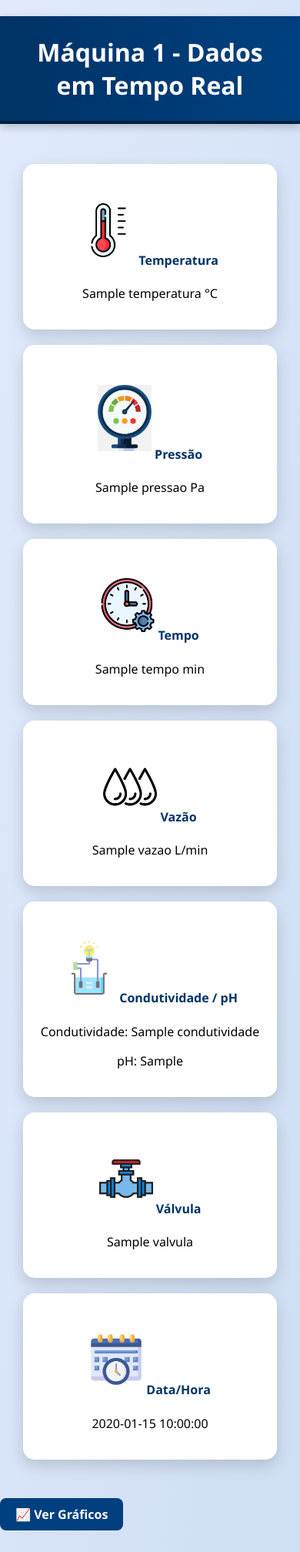
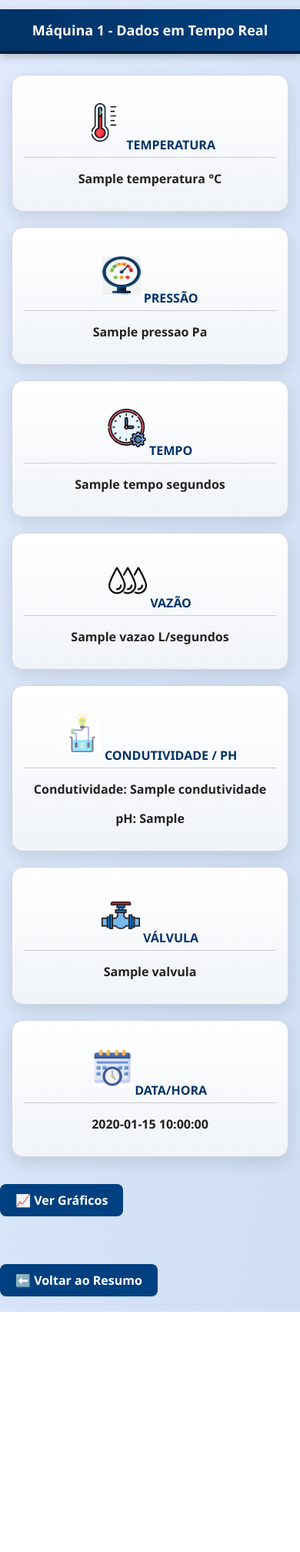
Before and after one commit to rodrigues-cyber/trabalhotextil-projeto, a Flask app: template templates/maquina1.html in a window 390 px wide. Shown: the top 2016 px of the page at 77% size. After the commit the page ends 1704 px from the top, so only its background shows below. Run offline with Flask 3, Linux system fonts and the light colour scheme; the template is opened without the code that fills it: most values are stand-ins (such as "Sample title", 1, 10 or a date in 2020).

Commit message:
Melhorias visuais na tela de login: layout, slogan e responsividade

```diff
--- a/static/style_maquinas.css
+++ b/static/style_maquinas.css
@@ -23,9 +23,10 @@ body {
 }
 
 .sensor-card {
-    background-color: white;
+    background: linear-gradient(to bottom, #ffffff, #f0f4f8);
+    border: 1px solid #d0d7e4;
     border-radius: 15px;
-    box-shadow: 0 8px 20px rgba(0, 0, 0, 0.15);
+    box-shadow: 0 8px 20px rgba(0, 0, 0, 0.1);
     padding: 20px;
     text-align: center;
     transition: transform 0.3s, box-shadow 0.3s;
@@ -38,11 +39,22 @@ body {
 
 .sensor-card h4 {
     color: #003366;
+    font-size: 16px;
+    text-transform: uppercase;
+    margin-bottom: 5px;
+    border-bottom: 1px solid #ccc;
+    padding-bottom: 5px;
+}
+
+.sensor-card p {
+    font-weight: bold;
+    color: #222;
 }
 
 .sensor-card img {
-    width: 70px;
-    margin: 10px 0;
+    width: 50px;
+    height: 50px;
+    margin-bottom: 10px;
 }
 
 .btn-voltar {
@@ -55,3 +67,19 @@ body {
     text-decoration: none;
     font-weight: bold;
 }
+
+@media (max-width: 600px) {
+    .sensor-container {
+        grid-template-columns: 1fr;
+        padding: 15px;
+    }
+
+    .sensor-card {
+        padding: 15px;
+    }
+
+    .header {
+        font-size: 18px;
+        padding: 15px;
+    }
+}
--- a/templates/dados.html
+++ b/templates/dados.html
@@ -35,7 +35,7 @@
         <div class="box-title">Vazão do Corante</div>
         <img src="{{ url_for('static', filename='vazao.png') }}">
         <div class="box-text">Medidor Magnético</div>
-        <div class="sensor-value">{{ sensores.vazao }} L/min</div>
+        <div class="sensor-value">{{ sensores.vazao }} L/segundos</div>
     </div>
 
     <!-- Condutividade / pH -->
--- a/templates/login.html
+++ b/templates/login.html
@@ -8,6 +8,8 @@
 </head>
 <body class="fade-in">
     <div class="logo-title">TextDigital 4.0</div>
+    <p class="slogan">Transformando dados em precisão na indústria têxtil</p>
+
     <div class="login-container">
         <h2>Login</h2>
         <form method="POST">
@@ -16,5 +18,7 @@
             <button type="submit">Entrar</button>
         </form>
     </div>
+
+    <footer class="footer">© 2025 TextDigital. Todos os direitos reservados.</footer>
 </body>
 </html>
--- a/templates/maquina1.html
+++ b/templates/maquina1.html
@@ -22,12 +22,12 @@
 
       <div class="sensor-card">
         <h4><img src="{{ url_for('static', filename='tempo1.png') }}"> Tempo</h4>
-        <p>{{ sensores['tempo'] }} min</p>
+        <p>{{ sensores['tempo'] }} segundos</p>
       </div>
 
       <div class="sensor-card">
         <h4><img src="{{ url_for('static', filename='vazao.png') }}"> Vazão</h4>
-        <p>{{ sensores['vazao'] }} L/min</p>
+        <p>{{ sensores['vazao'] }} L/segundos</p>
       </div>
 
       <div class="sensor-card">
--- a/templates/maquina2.html
+++ b/templates/maquina2.html
@@ -22,12 +22,12 @@
 
       <div class="sensor-card">
         <h4><img src="{{ url_for('static', filename='tempo1.png') }}"> Tempo</h4>
-        <p>{{ sensores['tempo'] }} min</p>
+        <p>{{ sensores['tempo'] }} segundos</p>
       </div>
 
       <div class="sensor-card">
         <h4><img src="{{ url_for('static', filename='vazao.png') }}"> Vazão</h4>
-        <p>{{ sensores['vazao'] }} L/min</p>
+        <p>{{ sensores['vazao'] }} L/segundos</p>
       </div>
 
       <div class="sensor-card">
--- a/templates/maquina3.html
+++ b/templates/maquina3.html
@@ -22,12 +22,12 @@
 
       <div class="sensor-card">
         <h4><img src="{{ url_for('static', filename='tempo1.png') }}"> Tempo</h4>
-        <p>{{ sensores['tempo'] }} min</p>
+        <p>{{ sensores['tempo'] }} segundos</p>
       </div>
 
       <div class="sensor-card">
         <h4><img src="{{ url_for('static', filename='vazao.png') }}"> Vazão</h4>
-        <p>{{ sensores['vazao'] }} L/min</p>
+        <p>{{ sensores['vazao'] }} L/segundos</p>
       </div>
 
       <div class="sensor-card">
--- a/templates/maquina4.html
+++ b/templates/maquina4.html
@@ -22,12 +22,12 @@
 
       <div class="sensor-card">
         <h4><img src="{{ url_for('static', filename='tempo1.png') }}"> Tempo</h4>
-        <p>{{ sensores['tempo'] }} min</p>
+        <p>{{ sensores['tempo'] }} segundos</p>
       </div>
 
       <div class="sensor-card">
         <h4><img src="{{ url_for('static', filename='vazao.png') }}"> Vazão</h4>
-        <p>{{ sensores['vazao'] }} L/min</p>
+        <p>{{ sensores['vazao'] }} L/segundos</p>
       </div>
 
       <div class="sensor-card">
--- a/templates/maquina5.html
+++ b/templates/maquina5.html
@@ -22,12 +22,12 @@
 
       <div class="sensor-card">
         <h4><img src="{{ url_for('static', filename='tempo1.png') }}"> Tempo</h4>
-        <p>{{ sensores['tempo'] }} min</p>
+        <p>{{ sensores['tempo'] }} segundos</p>
       </div>
 
       <div class="sensor-card">
         <h4><img src="{{ url_for('static', filename='vazao.png') }}"> Vazão</h4>
-        <p>{{ sensores['vazao'] }} L/min</p>
+        <p>{{ sensores['vazao'] }} L/segundos</p>
       </div>
 
       <div class="sensor-card">
```
Also changed, not shown: requirements.txt (+3 -6 lines), static/login.css (+16 -0 lines).
